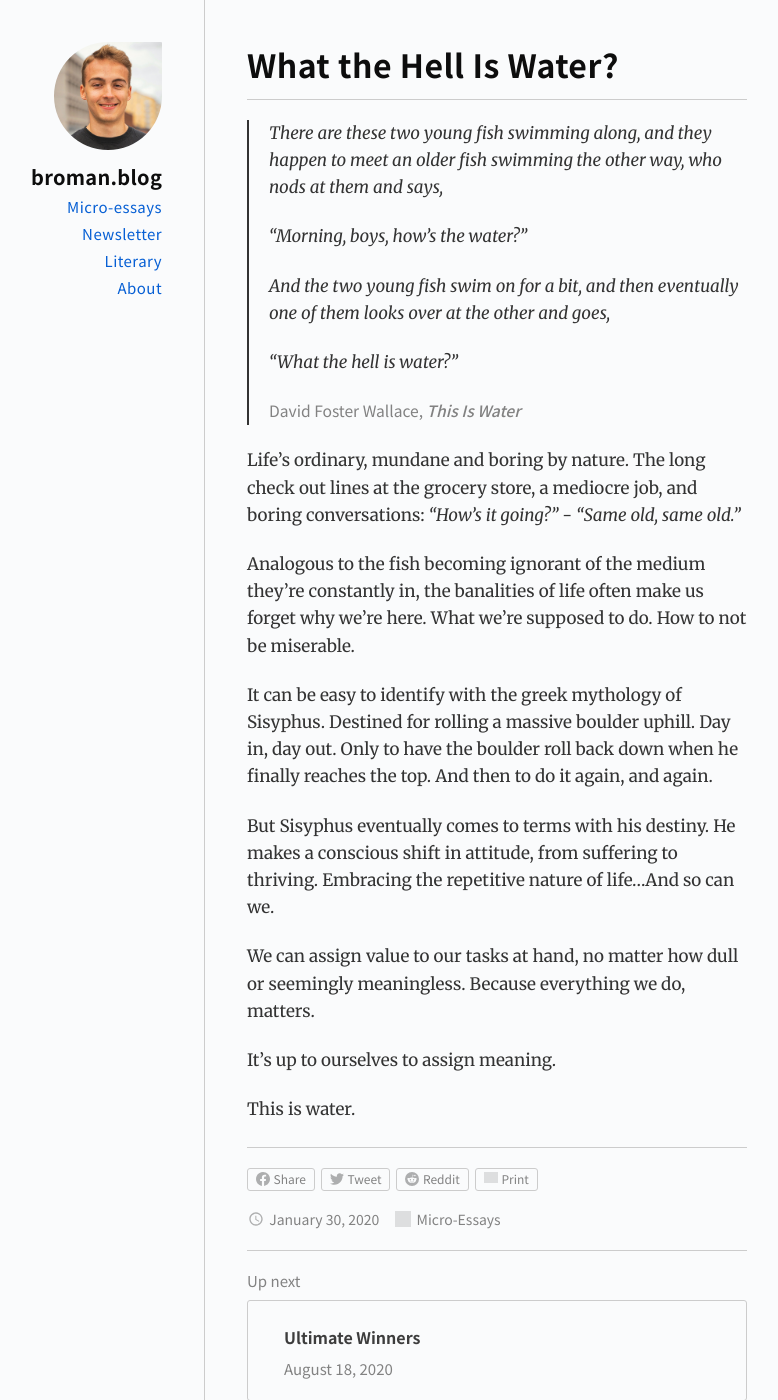
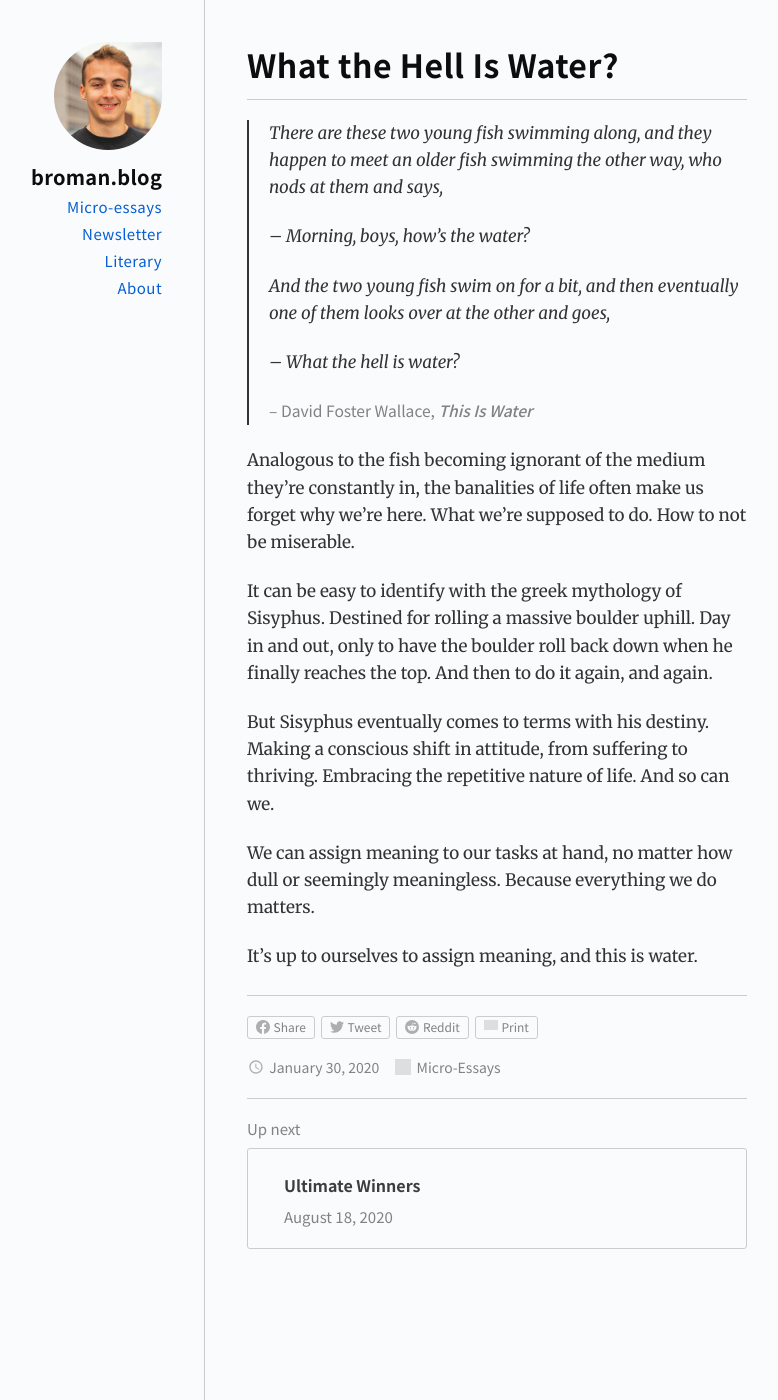
Before and after one commit to gdbroman/broman.blog, a Jekyll site: the page built from _posts/2020/2020-01-30-what-is-water.md, in a window 1280 px wide and 1400 px high. Shown: the whole window, without its empty margins (251-1029 px from the left). Built offline with Jekyll 4.4.1, drawn with Linux system fonts in a browser that asks for light colours; grey boxes are pictures that could not be loaded.

Commit message:
revision

```diff
--- a/_posts/2020/2020-01-30-what-is-water.md
+++ b/_posts/2020/2020-01-30-what-is-water.md
@@ -5,24 +5,20 @@ permalink: what-is-water
 
 > There are these two young fish swimming along, and they happen to meet an older fish swimming the other way, who nods at them and says,
 >
-> “Morning, boys, how's the water?”
+> -- Morning, boys, how's the water?
 >
 > And the two young fish swim on for a bit, and then eventually one of them looks over at the other and goes,
 >
-> “What the hell is water?”
+> -- What the hell is water?
 >
-> <cite>David Foster Wallace, *This Is Water*</cite>
-
-Life's ordinary, mundane and boring by nature. The long check out lines at the grocery store, a mediocre job, and boring conversations: *"How's it going?"* - *"Same old, same old."*
+> <cite>-- David Foster Wallace, *This Is Water*</cite>
 
 Analogous to the fish becoming ignorant of the medium they're constantly in, the banalities of life often make us forget why we're here. What we're supposed to do. How to not be miserable.
 
-It can be easy to identify with the greek mythology of Sisyphus. Destined for rolling a massive boulder uphill. Day in, day out. Only to have the boulder roll back down when he finally reaches the top. And then to do it again, and again.
+It can be easy to identify with the greek mythology of Sisyphus. Destined for rolling a massive boulder uphill. Day in and out, only to have the boulder roll back down when he finally reaches the top. And then to do it again, and again.
 
-**But Sisyphus eventually comes to terms with his destiny. He makes a conscious shift in attitude, from suffering to thriving. Embracing the repetitive nature of life...And so can we.**
+**But Sisyphus eventually comes to terms with his destiny. Making a conscious shift in attitude, from suffering to thriving. Embracing the repetitive nature of life. And so can we.**
 
-We can assign value to our tasks at hand, no matter how dull or seemingly meaningless. Because everything we do, matters.
+We can assign meaning to our tasks at hand, no matter how dull or seemingly meaningless. Because everything we do matters.
 
-It's up to ourselves to assign meaning.
-
-This is water.
+It's up to ourselves to assign meaning, and this is water.
```
Also changed, not shown: _posts/2020/2020-02-03-you-are-going-to-die.md (+3 -3 lines).
